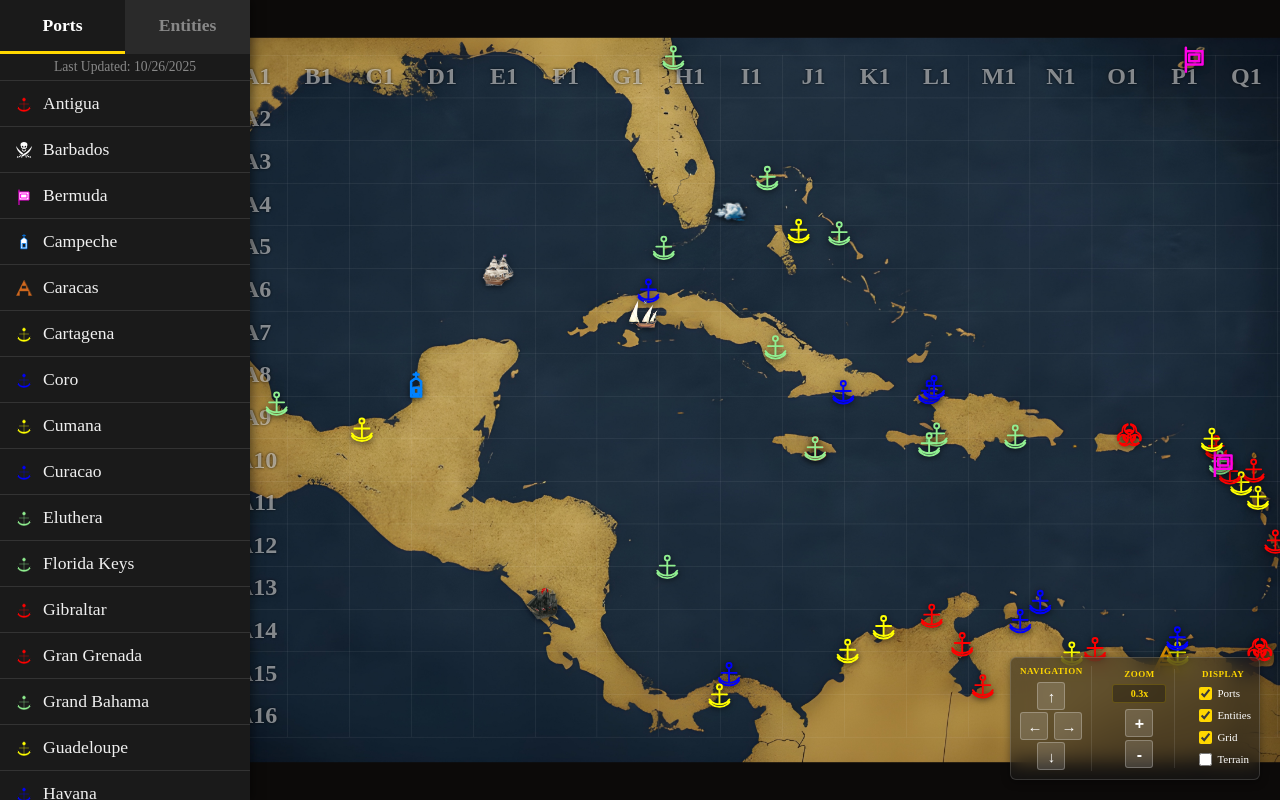
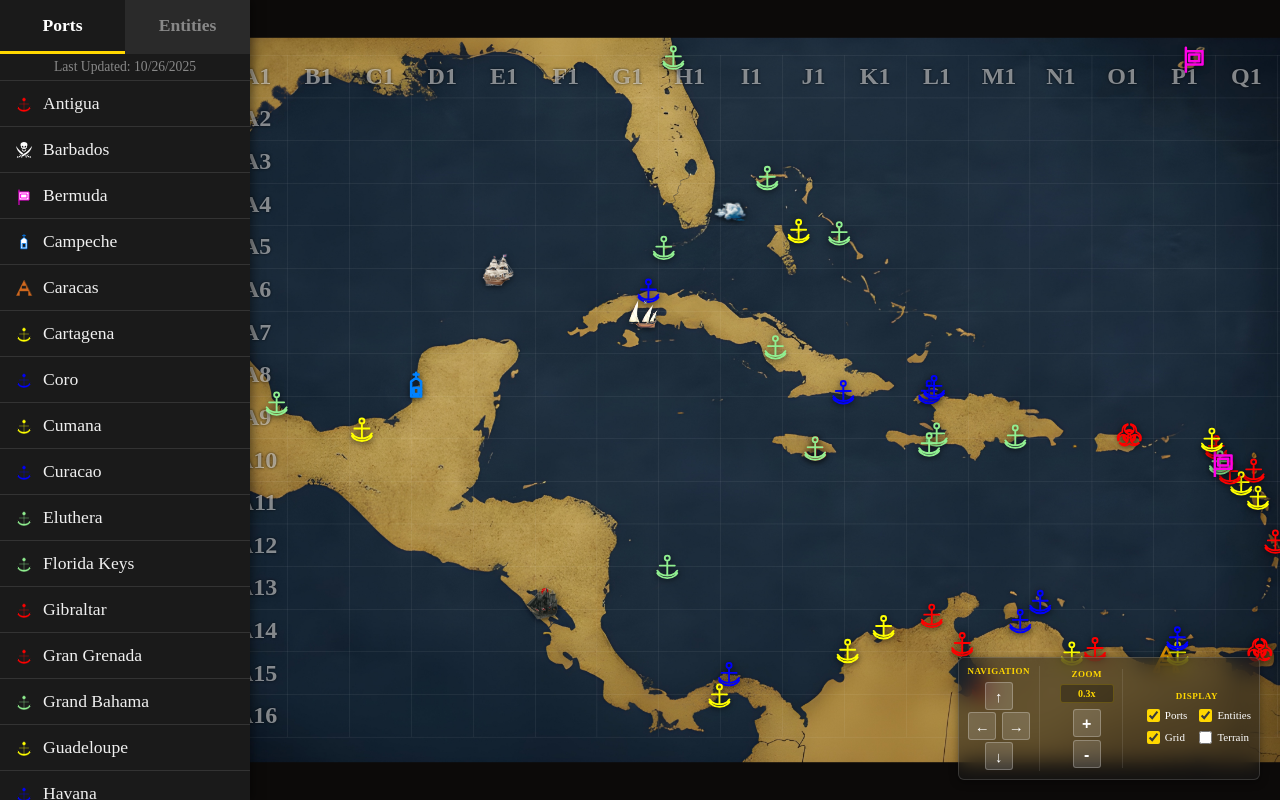
Before and after one commit to PiratesIRC/PiratesIRC-Map, a PHP site: page / in a window 1280 px wide. Run offline with PHP 8.4, Linux system fonts and the light colour scheme; some web fonts are replaced.

Commit message:
Make toolbar less vertical and add click-to-center for entities
Changes to toolbar:
- Changed toggle controls from vertical column to 2-column grid layout
- Reduced toolbar height by arranging display options in 2x2 grid
- Added horizontal spacing (8px) between toggle columns for better readability
- Toolbar now appears wider and less tall

Changes to map interaction:
- Added click handler to map entities and ports to center them on the map
- Clicking any port or entity marker now calls focusOnPoint() to zoom and center
- Matches the behavior that already existed for sidebar list items
- Improves UX by allowing direct map interaction for navigation

The toolbar is now more horizontally oriented (less vertical space) and
users can click directly on map markers to center the view on them.

```diff
--- a/script.js
+++ b/script.js
@@ -287,6 +287,10 @@ document.addEventListener('DOMContentLoaded', () => {
         mapElement.addEventListener('mouseleave', () => {
             mapElement.classList.remove('highlighted');
             hideMapTooltip();
+        });
+
+        mapElement.addEventListener('click', () => {
+            focusOnPoint(data.x, data.y);
         });
     }
 
--- a/style.css
+++ b/style.css
@@ -414,9 +414,9 @@ html, body {
 
 /* Toggle Controls */
 .toggle-controls {
-    display: flex;
-    flex-direction: column;
-    gap: 3px;
+    display: grid;
+    grid-template-columns: auto auto;
+    gap: 3px 8px;
 }
 
 .toggle-item {
```
